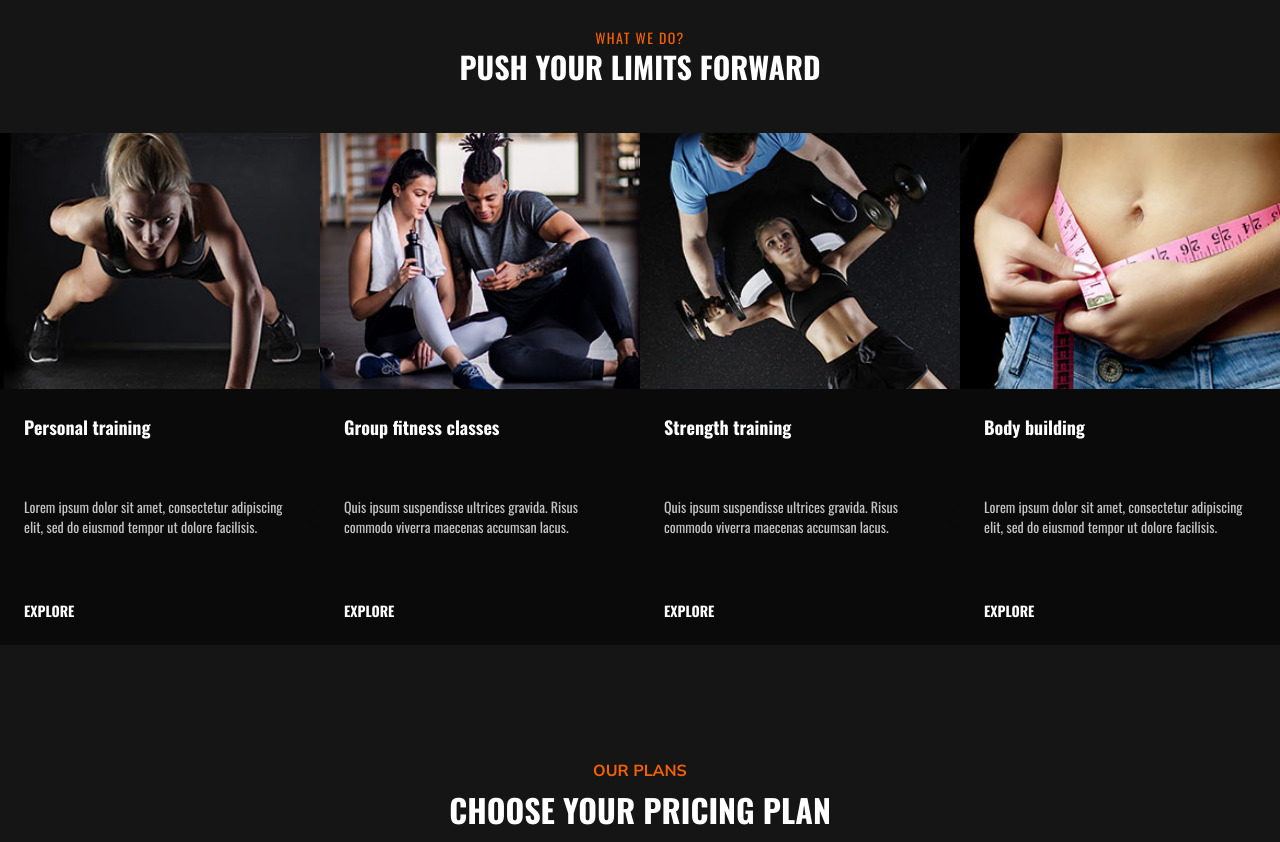
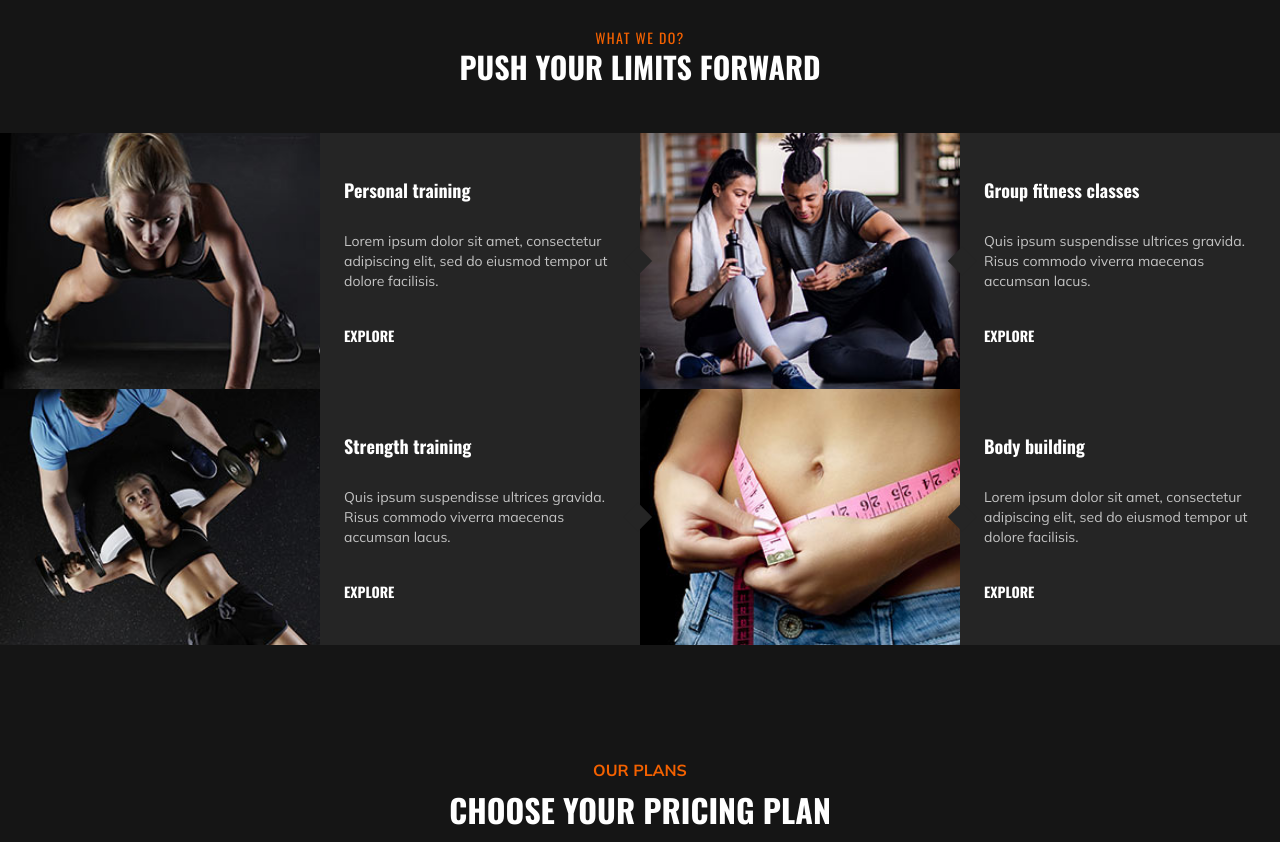
Before and after one commit to felipe-muner/podium-gym, a Next.js app: page /pricing in a window 1280 px wide. Shown: the part 740-1582 px from the top of the page. Built offline with nearby package versions, Linux system fonts and the light colour scheme.

Commit message:
feat: what-we-do amazing progress

```diff
--- a/components/WhatWeDo/WhatWeDo.tsx
+++ b/components/WhatWeDo/WhatWeDo.tsx
@@ -32,19 +32,22 @@ const WhatWeDo: React.FC = () => {
           <span className="text-brand-orange text-sm uppercase tracking-widest">What we do?</span>
           <h2 className="text-white text-3xl font-bold">PUSH YOUR LIMITS FORWARD</h2>
         </div>
-        <div className="grid grid-cols-1 md:grid-cols-2 lg:grid-cols-4">
+        <div className="grid grid-cols-1 md:grid-cols-1 lg:grid-cols-2">
           {services.map((service, index) => (
-            <div key={index} className="flex flex-col items-stretch">
-              <div className="overflow-hidden h-64 w-full">
+            <div
+              key={index}
+              className={`flex ${index % 2 === 0 ? "md:flex-row" : "md:flex-row"} flex-col items-center`}
+            >
+              <div className="overflow-hidden h-64 w-full md:w-1/2">
                 <img
                   src={service.image}
                   alt={service.title}
                   className="w-full h-full object-cover"
                 />
               </div>
-              <div className={`bg-brand-background-1 p-6 text-white relative h-64 w-full flex flex-col justify-between`}>
+              <div className={`bg-[#252525] p-6 text-white relative h-64 w-full md:w-1/2 flex flex-col justify-evenly`}>
                 <h4 className="text-lg font-semibold mb-2">{service.title}</h4>
-                <p className="text-sm mb-4 text-brand-gray-light">
+                <p className="text-sm mb-4 text-brand-gray-light font-mulish">
                   {service.description}
                 </p>
                 <a
@@ -54,7 +57,7 @@ const WhatWeDo: React.FC = () => {
                   Explore
                 </a>
                 <div
-                  className={`absolute top-1/2 transform -translate-y-1/2 w-5 h-5 bg-brand-background-1 rotate-45 ${index % 2 === 0 ? "-right-2" : "-left-2"
+                  className={`absolute top-1/2 transform -translate-y-1/2 w-5 h-5 bg-[#252525] rotate-45 ${index % 2 === 0 ? "-right-2" : "-left-2"
                     }`}
                 ></div>
               </div>
```
